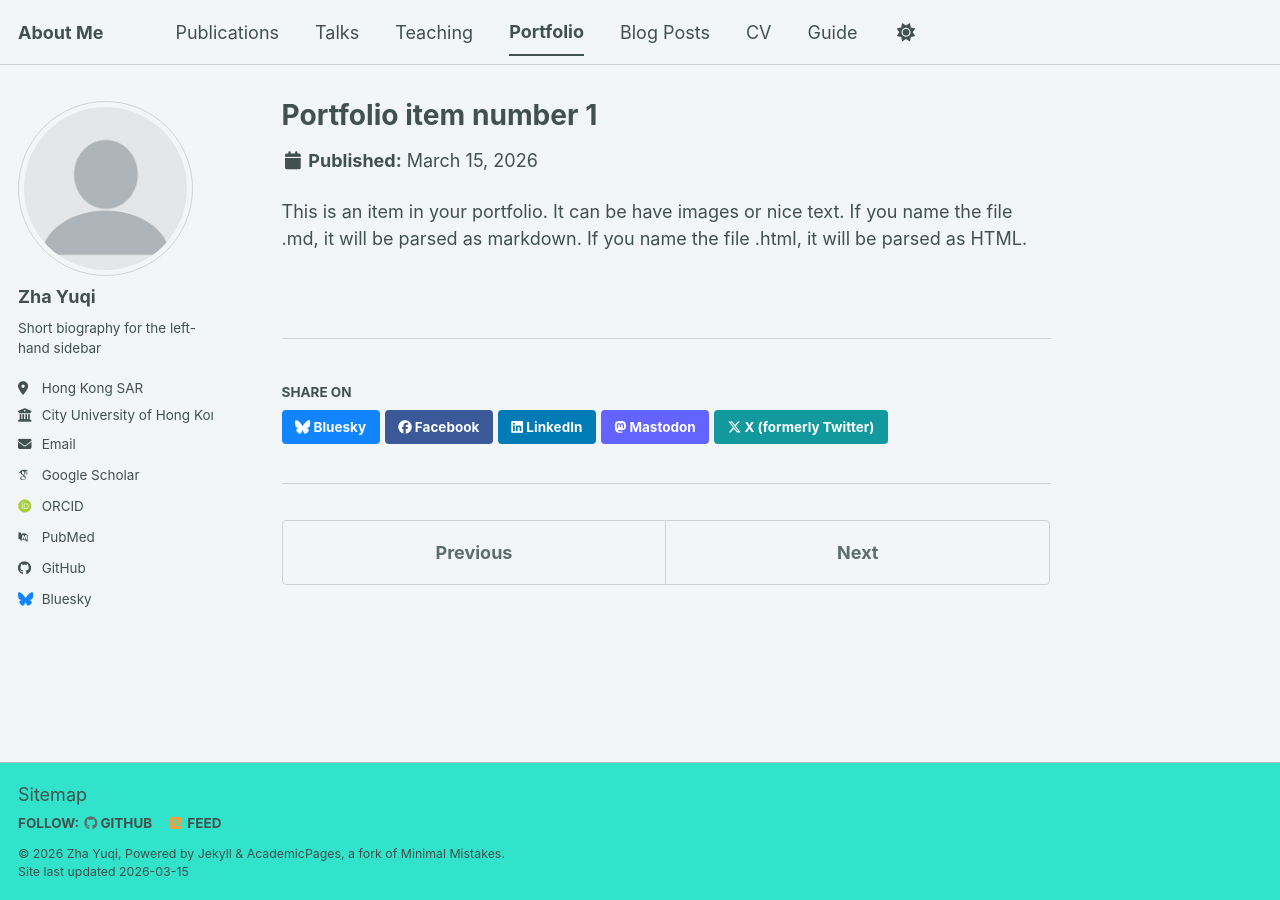
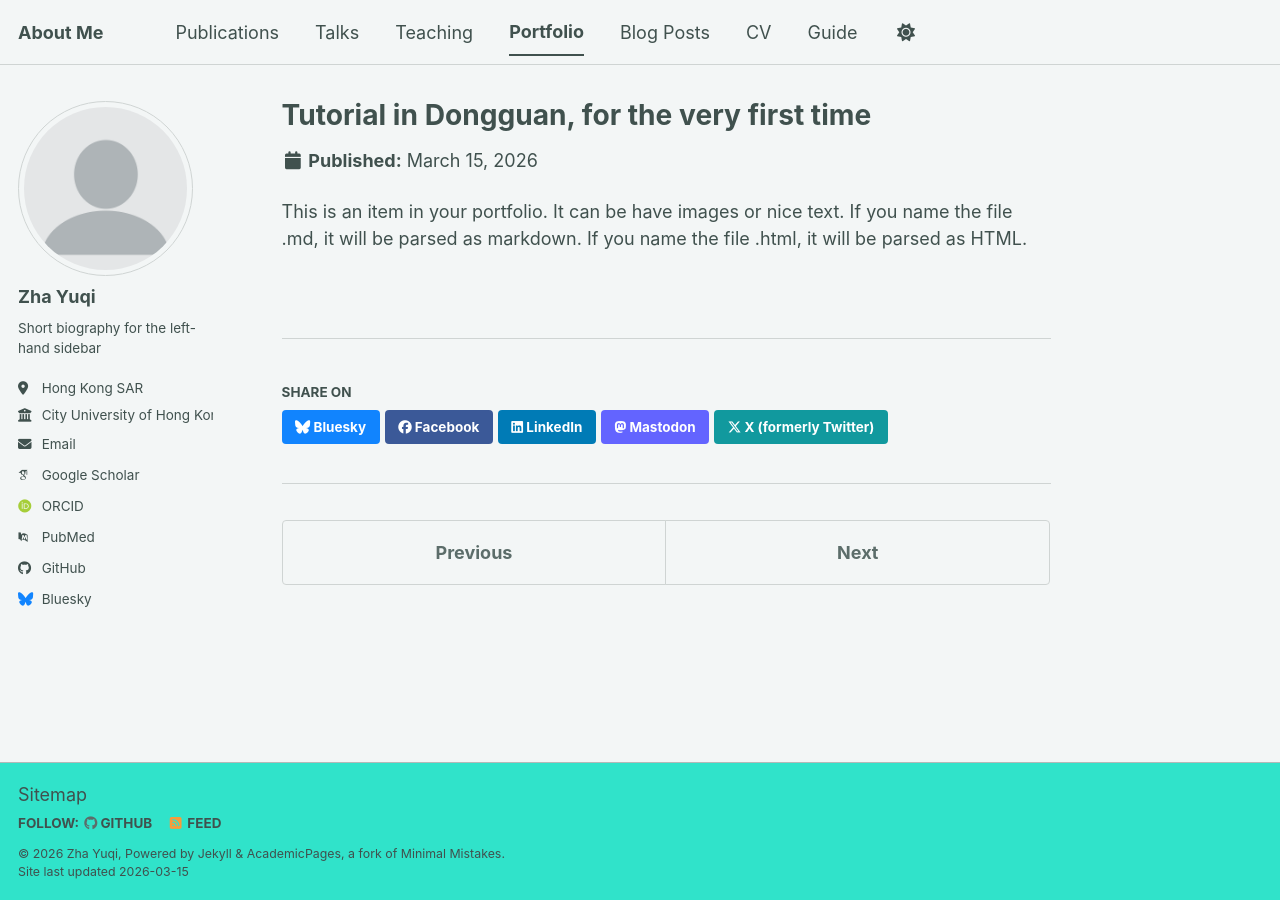
Before and after one commit to Charliez7/Charliez7.github.io, a Jekyll site: the page built from _portfolio/portfolio-1.md, in a window 1280 px wide. Built offline with Jekyll 4.4.1, drawn with Linux system fonts in a browser that asks for light colours; some web fonts are replaced; a script bundle is joined from its source files by our own code; library files that are not in the unit come from our copies.

Commit message:
Update portfolio-1.md

```diff
--- a/_portfolio/portfolio-1.md
+++ b/_portfolio/portfolio-1.md
@@ -1,6 +1,6 @@
 ---
-title: "Portfolio item number 1"
-excerpt: "Short description of portfolio item number 1<br/><img src='/images/500x300.png'>"
+title: "Tutorial in Dongguan, for the very first time"
+excerpt: "Short description of portfolio item number 1<br/><img src='/images/dongguan_rl_ta.jpeg'>"
 collection: portfolio
 ---
 
```
